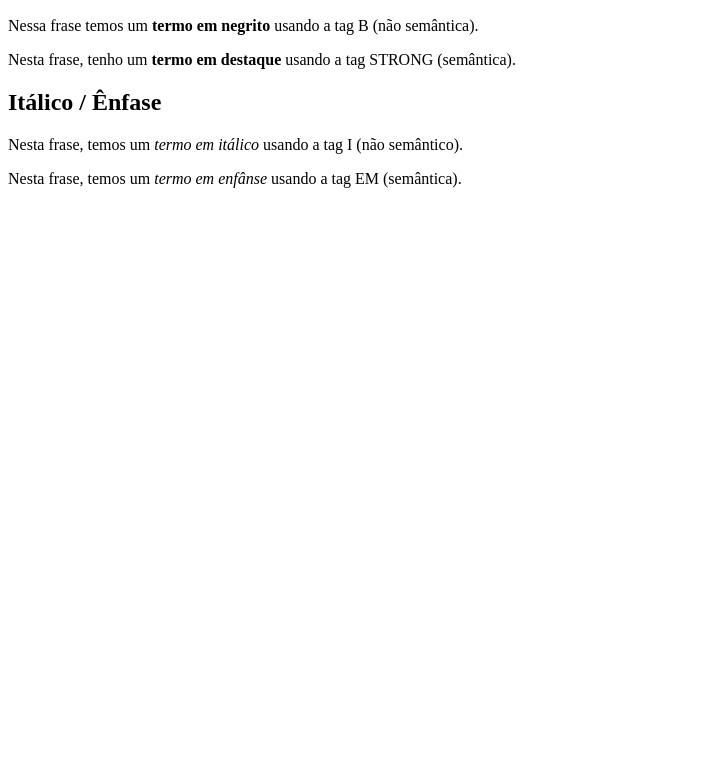
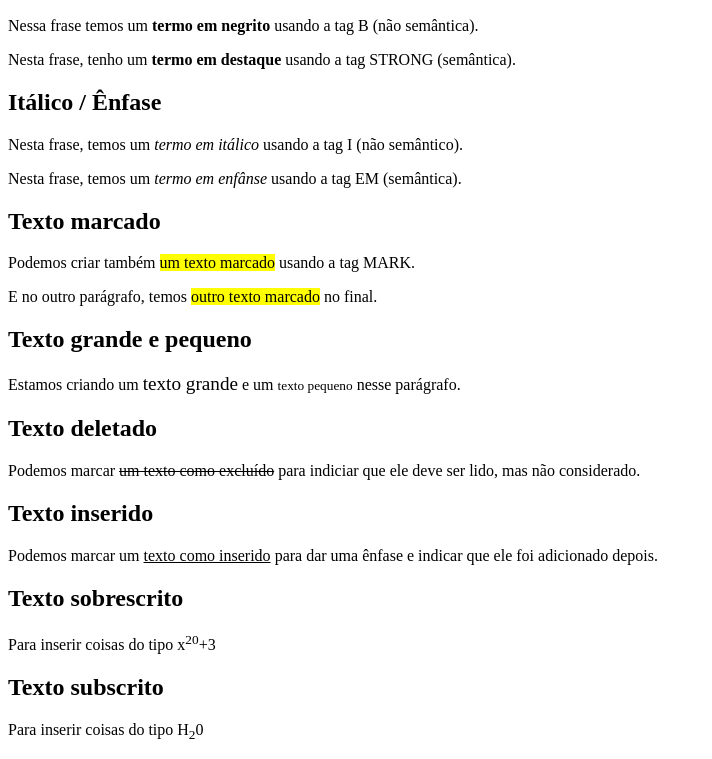
Before and after one commit to WellinsonBarros/WellinsonBarros-Exercicios-Html-Css, a plain HTML site: page exercícios/ex008/index.html in a window 1280 px wide. Shown: the part 110-869 px from the top of the page, without its empty margins (0-712 px from the left). Before the commit the page ends 800 px from the top, so only its background shows below. Drawn offline with Linux system fonts and the light colour scheme.

Commit message:
Update index.html

```diff
--- a/exercícios/ex008/index.html
+++ b/exercícios/ex008/index.html
@@ -14,5 +14,19 @@
     <h2>Itálico / Ênfase</h2>
     <p>Nesta frase, temos um <i>termo em itálico</i> usando a tag I (não semântico).</p>
     <p>Nesta frase, temos um <em> termo em enfânse</em> usando a tag EM (semântica).</p>
+    <h2>Texto marcado</h2>
+    <p>Podemos criar também <mark>um texto marcado</mark> usando a tag MARK.</p>
+    <p>E no outro parágrafo, temos <mark>outro texto marcado</mark> no final.</p>
+    <h2>Texto grande e pequeno</h2>
+    <p>Estamos criando um <big> texto grande</big> e um <small>texto pequeno</small> nesse parágrafo.</p>
+    <h2>Texto deletado</h2>
+    <p>Podemos marcar <del>um texto como excluído</del> para indiciar que ele deve ser lido, mas não considerado.</p>
+    <h2>Texto inserido</h2>
+    <p>Podemos marcar um <ins>texto como inserido</ins> para dar uma ênfase e indicar que ele foi adicionado depois.</p>
+    <h2>Texto sobrescrito</h2>
+    <p>Para inserir coisas do tipo x<sup>20</sup>+3</p>
+    <h2>Texto subscrito</h2>
+    <p>Para inserir coisas do tipo H<sub>2</sub>0</p>
+
 </body>
 </html>
```
